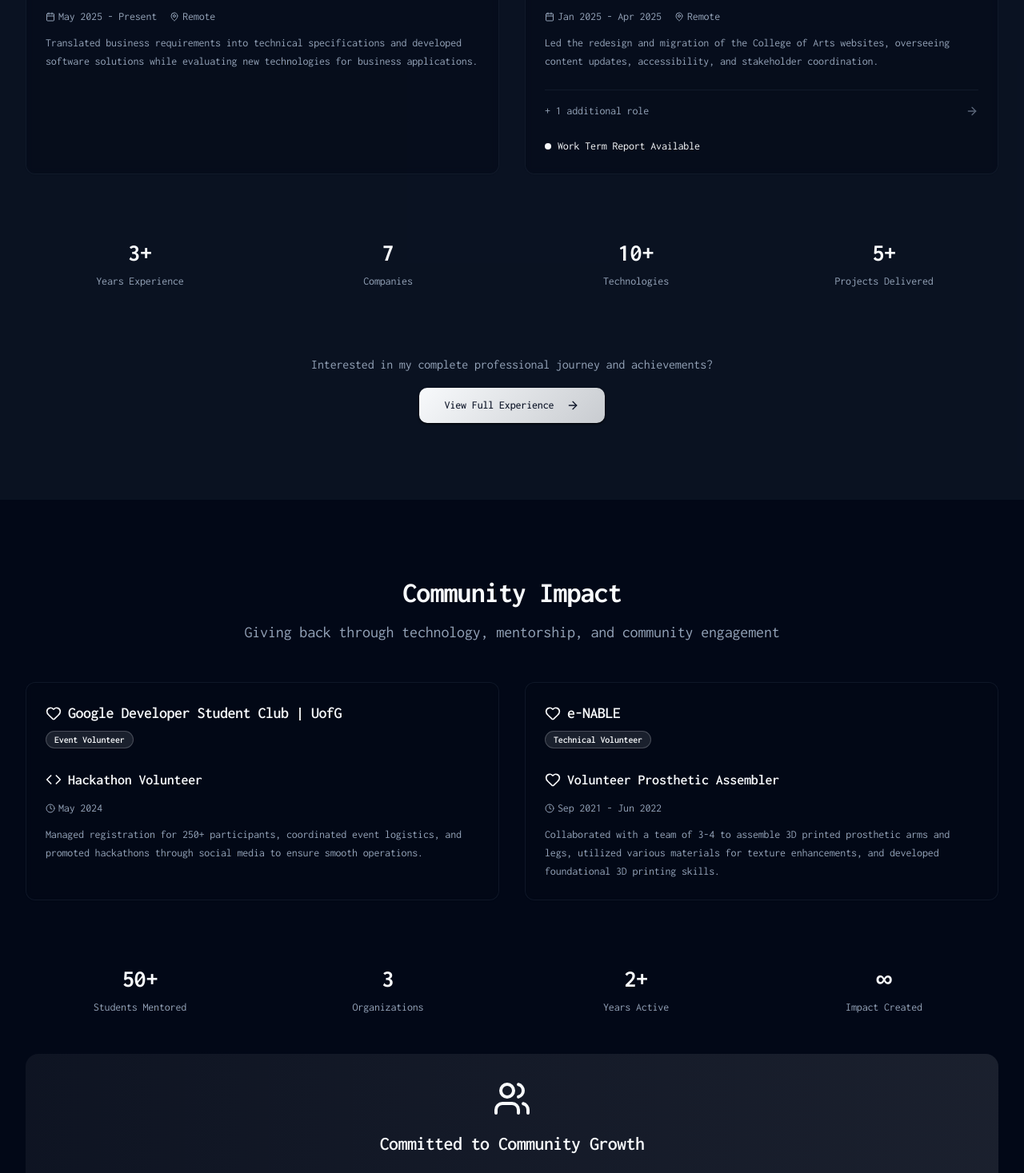
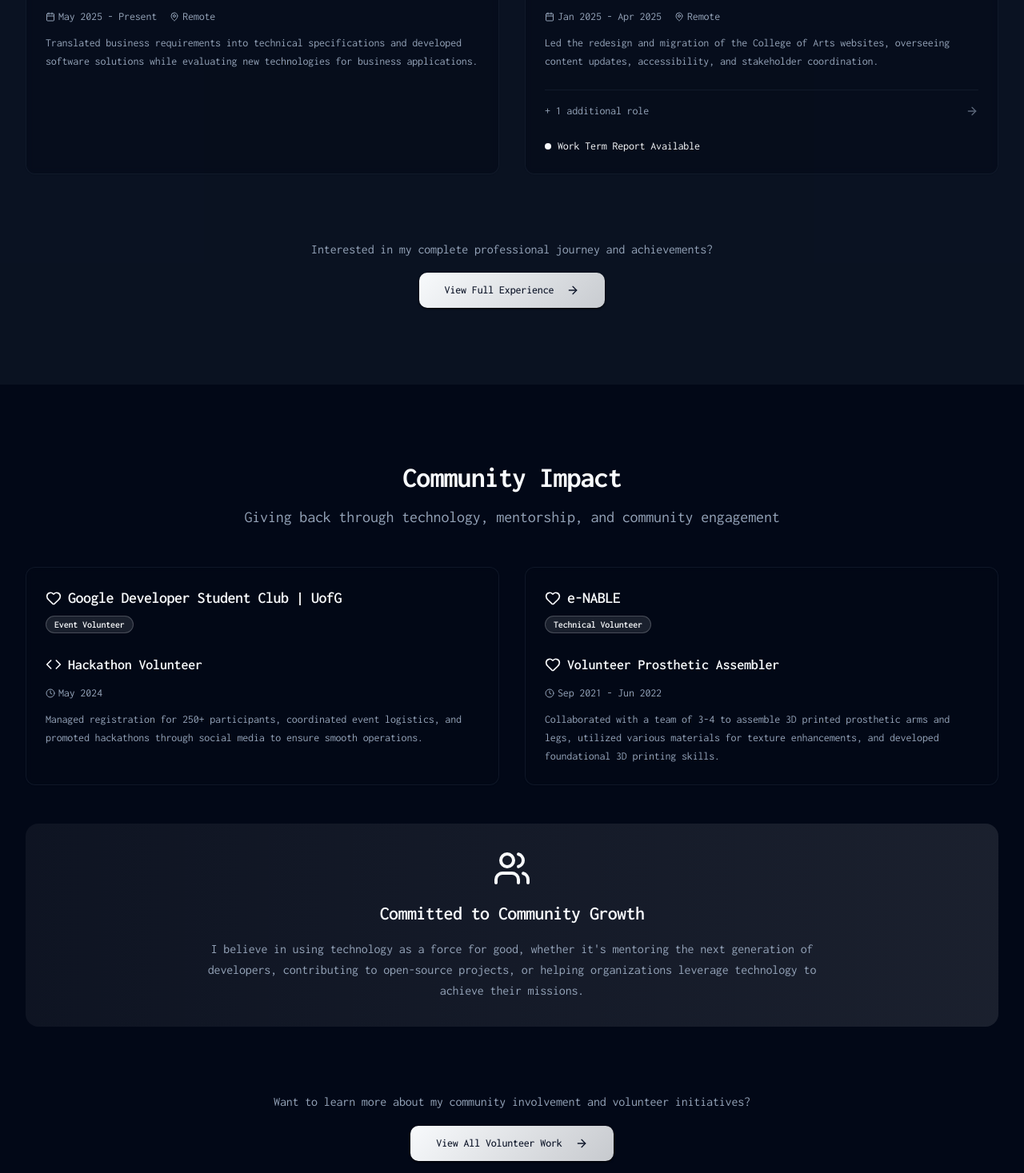
Before and after one commit to P541M/portfolio, a Next.js app: page / in a window 1280 px wide. Shown: the part 2212-3679 px from the top of the page at 80% size. Built offline with nearby package versions, Linux system fonts and the light colour scheme.

Commit message:
rid of stats

```diff
--- a/src/components/sections/ExperienceTeaser.tsx
+++ b/src/components/sections/ExperienceTeaser.tsx
@@ -165,35 +165,6 @@ const ExperienceTeaser = () => {
             ))}
           </motion.div>
 
-          {/* Stats Section */}
-          <motion.div
-            variants={itemVariants}
-            className="grid grid-cols-2 md:grid-cols-4 gap-6 pt-8"
-          >
-            <div className="text-center space-y-2">
-              <div className="text-3xl font-bold text-primary">3+</div>
-              <div className="text-sm text-muted-foreground">
-                Years Experience
-              </div>
-            </div>
-            <div className="text-center space-y-2">
-              <div className="text-3xl font-bold text-primary">
-                {timelineData.filter((item) => item.type === "work").length}
-              </div>
-              <div className="text-sm text-muted-foreground">Companies</div>
-            </div>
-            <div className="text-center space-y-2">
-              <div className="text-3xl font-bold text-primary">10+</div>
-              <div className="text-sm text-muted-foreground">Technologies</div>
-            </div>
-            <div className="text-center space-y-2">
-              <div className="text-3xl font-bold text-primary">5+</div>
-              <div className="text-sm text-muted-foreground">
-                Projects Delivered
-              </div>
-            </div>
-          </motion.div>
-
           {/* CTA Section */}
           <motion.div variants={itemVariants} className="text-center pt-8">
             <div className="space-y-4">
--- a/src/components/sections/VolunteerTeaser.tsx
+++ b/src/components/sections/VolunteerTeaser.tsx
@@ -167,35 +167,6 @@ const VolunteerTeaser = () => {
             ))}
           </motion.div>
 
-          {/* Impact Stats */}
-          <motion.div
-            variants={itemVariants}
-            className="grid grid-cols-2 md:grid-cols-4 gap-6 pt-8"
-          >
-            <div className="text-center space-y-2">
-              <div className="text-3xl font-bold text-primary">50+</div>
-              <div className="text-sm text-muted-foreground">
-                Students Mentored
-              </div>
-            </div>
-            <div className="text-center space-y-2">
-              <div className="text-3xl font-bold text-primary">
-                {volunteerData.length}
-              </div>
-              <div className="text-sm text-muted-foreground">Organizations</div>
-            </div>
-            <div className="text-center space-y-2">
-              <div className="text-3xl font-bold text-primary">2+</div>
-              <div className="text-sm text-muted-foreground">Years Active</div>
-            </div>
-            <div className="text-center space-y-2">
-              <div className="text-3xl font-bold text-primary">∞</div>
-              <div className="text-sm text-muted-foreground">
-                Impact Created
-              </div>
-            </div>
-          </motion.div>
-
           {/* Values Highlight */}
           <motion.div
             variants={itemVariants}
```
